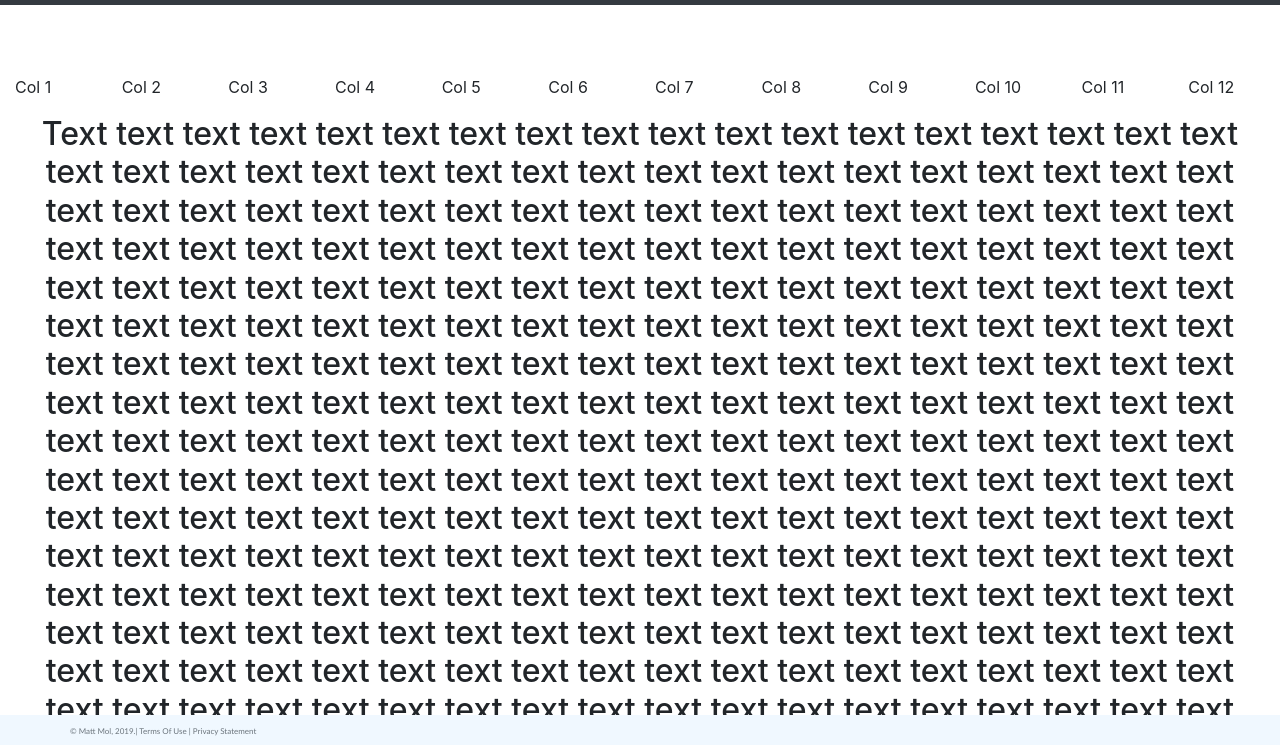
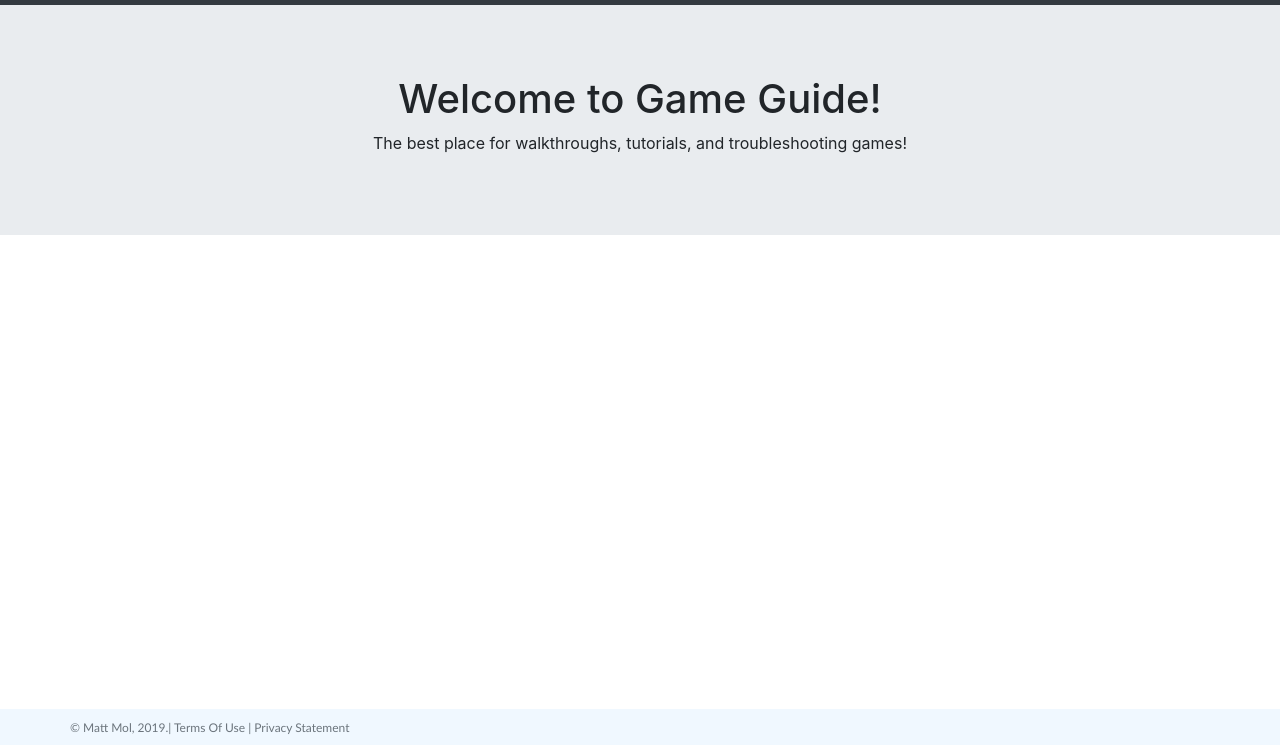
Before and after one commit to mpmNJIT/web-intro, a plain HTML site: page index.html in a window 1280 px wide. Shown: the part 53-798 px from the top of the page. Drawn offline with nearby package versions, Linux system fonts and the light colour scheme.

Commit message:
font tweak

```diff
--- a/css/main.css
+++ b/css/main.css
@@ -7,6 +7,6 @@
     color:white;
     text-align: center;
     padding: 10px;
-    font-size: 0.5rem;
+    font-size: 0.75rem;
     font-family: Calibri;
 }
--- a/index.html
+++ b/index.html
@@ -14,7 +14,7 @@
 </head>
 <body>
 <div class="container-fluid">
-    <div class="row" style="margin-bottom: 8em">
+    <div class="row">
         <nav class="navbar navbar-expand-md justify-content-center bg-dark navbar-dark col-12 fixed-top">
             <a href="index.html">
                 <img src="images/gameguide.png" alt="Game guide logo" style="width:40px;">
@@ -49,64 +49,15 @@
         </nav>
     </div>
     <div class="row">
+        <div class="jumbotron jumbotron-fluid col-sm-12" style="padding-top: 8em">
+            <div class="container" style="text-align: center">
+                <h1>Welcome to Game Guide!</h1>
+                <p>The best place for walkthroughs, tutorials, and troubleshooting games!</p>
+            </div>
+        </div>
+    </div>
+    <div class="row">
 
-        <p class="col-1">Col 1</p>
-        <p class="col-1">Col 2</p>
-        <p class="col-1">Col 3</p>
-        <p class="col-1">Col 4</p>
-        <p class="col-1">Col 5</p>
-        <p class="col-1">Col 6</p>
-        <p class="col-1">Col 7</p>
-        <p class="col-1">Col 8</p>
-        <p class="col-1">Col 9</p>
-        <p class="col-1">Col 10</p>
-        <p class="col-1">Col 11</p>
-        <p class="col-1">Col 12</p>
-
-        <div class="col-sm-12  text-center">
-            <h2>Text text text text text text text text text text text text text text text text text text text text text
-                text text text text text text text text text text text text text text text text text text text text text
-                text text text text text text text text text text text text text text text text text text text text text
-                text text text text text text text text text text text text text text text text text text text text
-                text text text text text text text text text text text text text text text text text text text text text
-                text text text text text text text text text text text text text text text text text text text text text
-                text text text text text text text text text text text text text text text text text text text text
-                text text text text text text text text text text text text text text text text text text text text text
-                text text text text text text text text text text text text text text text text text text text text text
-                text text text text text text text text text text text text text text text text text text text text
-                text text text text text text text text text text text text text text text text text text text text text
-                text text text text text text text text text text text text text text text text text text text text text
-                text text text text text text text text text text text text text text text text text text text text
-                text text text text text text text text text text text text text text text text text text text text text
-                text text text text text text text text text text text text text text text text text text text text text
-                text text text text text text text text text text text text text text text text text text text text
-                text text text text text text text text text text text text text text text text text text text text text
-                text text text text text text text text text text text text text text text text text text text text text
-                text text text text text text text text text text text text text text text text text text text text
-                text text text text text text text text text text text text text text text text text text text text text
-                text text text text text text text text text text text text text text text text text text text text text
-                text text text text text text text text text text text text text text text text text text text text
-                text text text text text text text text text text text text text text text text text text text text text
-                text text text text text text text text text text text text text text text text text text text text text
-                text text text text text text text text text text text text text text text text text text text text
-                text text text text text text text text text text text text text text text text text text text text text
-                text text text text text text text text text text text text text text text text text text text text text
-                text text text text text text text text text text text text text text text text text text text text
-                text text text text text text text text text text text text text text text text text text text text text
-                text text text text text text text text text text text text text text text text text text text text text
-                text text text text text text text text text text text text text text text text text text text text
-                text text text text text text text text text text text text text text text text text text text text text
-                text text text text text text text text text text text text text text text text text text text text text
-                text text text text text text text text text text text text text text text text text text text text
-                text text text text text text text text text text text text text text text text text text text text text
-                text text text text text text text text text text text text text text text text text text text text text
-                text text text text text text text text text text text text text text text text text text text text
-                text text text text text text text text text text text text text text text text text text text text text
-                text text text text text text text text text text text text text text text text text text text text text
-                text text text text text text text text text text text text text text text text text text text text
-                text text text text text text text text text text text text text text text text text text text text text
-                text text text text text text text text text text text text text text text text text text text text text</h2>
-        </div>
     </div>
     <footer class="footer page-footer font-small ">
         <div class="container">
```
Also changed, not shown: login.html (+1 -1 lines).
